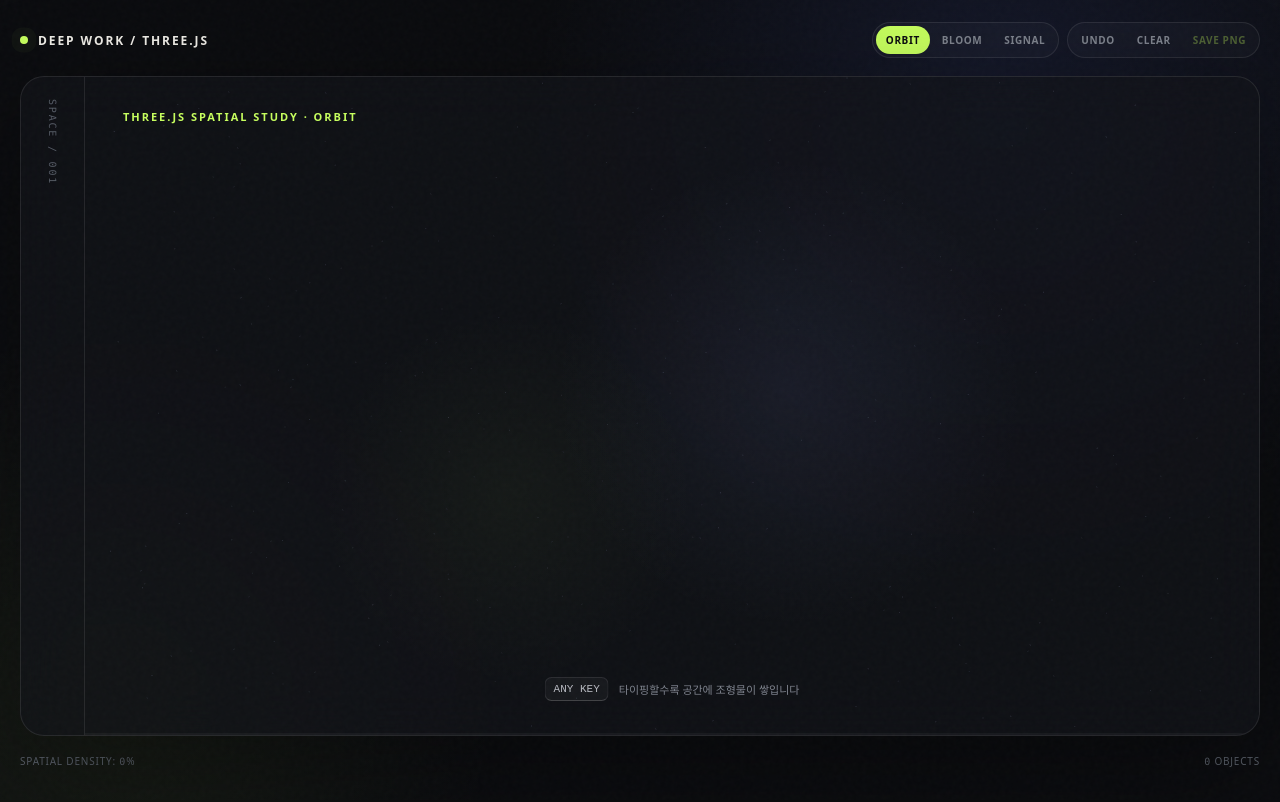
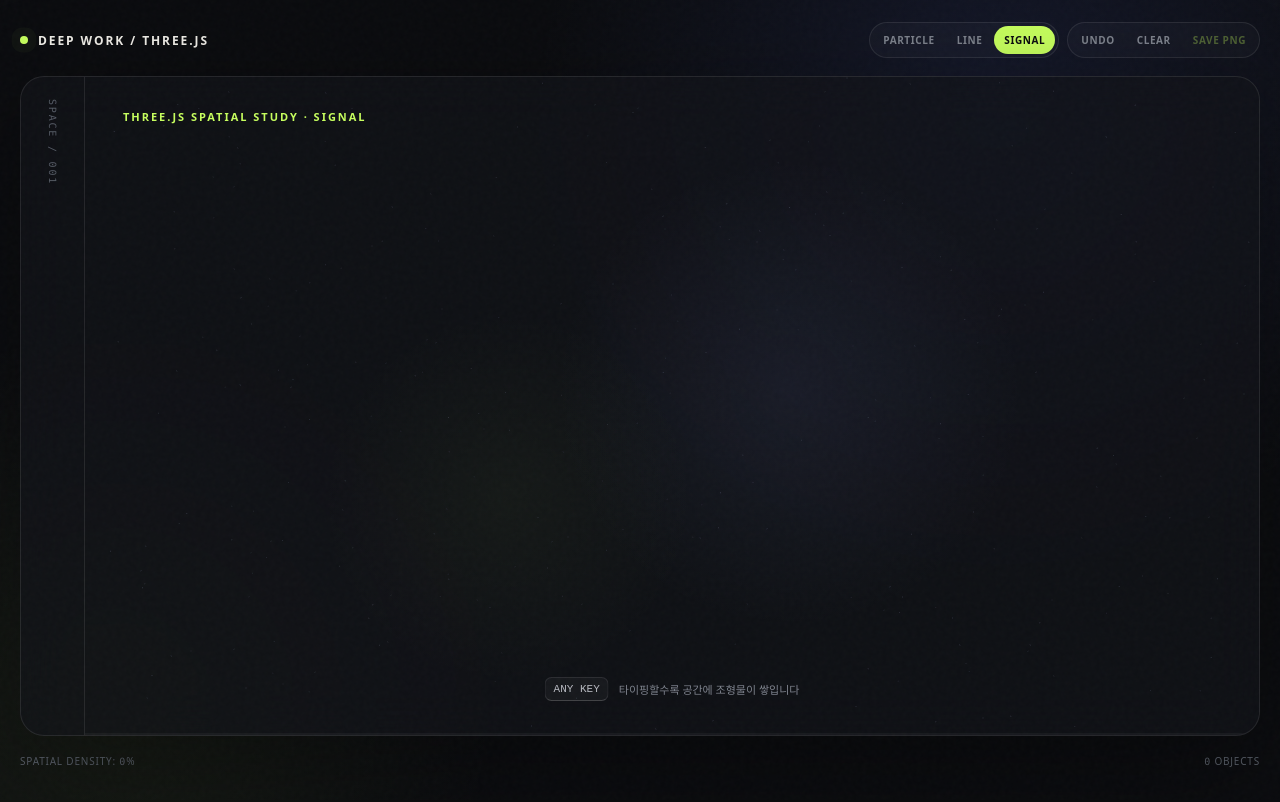
Before and after one commit to reality404studio/typeanything, a Next.js app: page /draw in a window 1280 px wide. Built offline with nearby package versions, Linux system fonts and the light colour scheme.

Commit message:
Refresh Three.js visual modes

```diff
--- a/app/draw/page.tsx
+++ b/app/draw/page.tsx
@@ -4,7 +4,7 @@ import { useCallback, useEffect, useRef, useState } from "react";
 import * as THREE from "three";
 import "./draw.css";
 
-type DrawingMode = "orbit" | "bloom" | "signal";
+type DrawingMode = "particle" | "line" | "signal";
 
 type SceneRuntime = {
   camera: THREE.PerspectiveCamera;
@@ -17,14 +17,14 @@ type SceneRuntime = {
 };
 
 const palette = {
-  orbit: [0xc7ff5e, 0xf1efe9, 0x91a7ff],
-  bloom: [0xff806e, 0xc7ff5e, 0x91a7ff, 0xf1efe9],
+  particle: [0xc7ff5e, 0xf1efe9, 0x91a7ff, 0xff806e],
+  line: [0x91a7ff, 0xc7ff5e, 0xff806e, 0xf1efe9],
   signal: [0x91a7ff, 0xc7ff5e, 0xff806e],
 };
 
 const modeLabels: Record<DrawingMode, string> = {
-  orbit: "Orbit",
-  bloom: "Bloom",
+  particle: "Particle",
+  line: "Line",
   signal: "Signal",
 };
 
@@ -60,77 +60,120 @@ function addParticleHalo(group: THREE.Group, color: number, amount: number) {
   group.add(new THREE.Points(geometry, material));
 }
 
-function createOrbit(color: number, complexity: number) {
+function createParticle(color: number, complexity: number) {
   const group = new THREE.Group();
-  const ringCount = 1 + (complexity % 3);
+  const amount = 36 + complexity * 6;
+  const positions = new Float32Array(amount * 3);
+  const connectionPoints: THREE.Vector3[] = [];
 
-  for (let index = 0; index < ringCount; index += 1) {
-    const radius = randomBetween(0.38, 0.92) + index * 0.11;
-    const geometry = new THREE.TorusGeometry(
-      radius,
-      randomBetween(0.008, 0.026),
-      8,
-      80,
+  for (let index = 0; index < amount; index += 1) {
+    const radius = Math.pow(Math.random(), 0.62) * randomBetween(0.72, 1.48);
+    const theta = randomBetween(0, Math.PI * 2);
+    const phi = Math.acos(randomBetween(-1, 1));
+    const point = new THREE.Vector3(
+      Math.sin(phi) * Math.cos(theta) * radius,
+      Math.sin(phi) * Math.sin(theta) * radius * randomBetween(0.45, 0.9),
+      Math.cos(phi) * radius * randomBetween(0.5, 1),
     );
-    const material = new THREE.MeshBasicMaterial({
-      blending: THREE.AdditiveBlending,
-      color,
-      depthWrite: false,
-      opacity: randomBetween(0.38, 0.78),
-      transparent: true,
-    });
-    const ring = new THREE.Mesh(geometry, material);
-    ring.rotation.set(
-      randomBetween(-1.2, 1.2),
-      randomBetween(-1.2, 1.2),
-      randomBetween(-1.2, 1.2),
-    );
-    ring.scale.y = randomBetween(0.45, 1);
-    group.add(ring);
+    positions[index * 3] = point.x;
+    positions[index * 3 + 1] = point.y;
+    positions[index * 3 + 2] = point.z;
+    if (index < 8 + complexity) connectionPoints.push(point);
   }
 
-  const core = new THREE.Mesh(
-    new THREE.IcosahedronGeometry(randomBetween(0.06, 0.13), 1),
-    new THREE.MeshBasicMaterial({ color }),
+  const particleGeometry = new THREE.BufferGeometry();
+  particleGeometry.setAttribute(
+    "position",
+    new THREE.BufferAttribute(positions, 3),
   );
-  core.position.set(randomBetween(-0.6, 0.6), randomBetween(-0.6, 0.6), 0);
-  group.add(core);
-  addParticleHalo(group, color, 12 + complexity);
+  group.add(
+    new THREE.Points(
+      particleGeometry,
+      new THREE.PointsMaterial({
+        blending: THREE.AdditiveBlending,
+        color,
+        depthWrite: false,
+        opacity: 0.9,
+        size: randomBetween(0.045, 0.085),
+        sizeAttenuation: true,
+        transparent: true,
+      }),
+    ),
+  );
+
+  const connectionGeometry = new THREE.BufferGeometry().setFromPoints(
+    connectionPoints.flatMap((point, index) => [
+      point,
+      connectionPoints[(index * 3 + complexity) % connectionPoints.length],
+    ]),
+  );
+  group.add(
+    new THREE.LineSegments(
+      connectionGeometry,
+      new THREE.LineBasicMaterial({
+        blending: THREE.AdditiveBlending,
+        color,
+        depthWrite: false,
+        opacity: 0.24,
+        transparent: true,
+      }),
+    ),
+  );
+
+  addParticleHalo(group, color, 8 + complexity);
   return group;
 }
 
-function createBloom(color: number, complexity: number) {
+function createLine(color: number, complexity: number) {
   const group = new THREE.Group();
-  const petalCount = 4 + (complexity % 5);
+  const lineCount = 2 + (complexity % 4);
+  const baseColor = new THREE.Color(color);
+  const fadeColor = new THREE.Color(0xf1efe9);
 
-  for (let index = 0; index < petalCount; index += 1) {
-    const angle = (index / petalCount) * Math.PI * 2;
-    const geometry = new THREE.SphereGeometry(randomBetween(0.2, 0.34), 16, 10);
-    const material = new THREE.MeshPhongMaterial({
+  for (let index = 0; index < lineCount; index += 1) {
+    const spread = 0.34 + index * 0.12;
+    const points = [
+      new THREE.Vector3(-1.15, randomBetween(-spread, spread), randomBetween(-0.4, 0.4)),
+      new THREE.Vector3(-0.5, randomBetween(-0.85, 0.85), randomBetween(-0.65, 0.65)),
+      new THREE.Vector3(0.15, randomBetween(-0.9, 0.9), randomBetween(-0.75, 0.75)),
+      new THREE.Vector3(0.72, randomBetween(-0.72, 0.72), randomBetween(-0.6, 0.6)),
+      new THREE.Vector3(1.25, randomBetween(-spread, spread), randomBetween(-0.4, 0.4)),
+    ];
+    const curve = new THREE.CatmullRomCurve3(points);
+    const curvePoints = curve.getPoints(36);
+    const geometry = new THREE.BufferGeometry().setFromPoints(curvePoints);
+    const colors = new Float32Array(curvePoints.length * 3);
+
+    curvePoints.forEach((_, pointIndex) => {
+      const normalized = pointIndex / Math.max(curvePoints.length - 1, 1);
+      const edgeFade = Math.sin(normalized * Math.PI);
+      const vertexColor = baseColor
+        .clone()
+        .lerp(fadeColor, (1 - edgeFade) * 0.72);
+      colors[pointIndex * 3] = vertexColor.r;
+      colors[pointIndex * 3 + 1] = vertexColor.g;
+      colors[pointIndex * 3 + 2] = vertexColor.b;
+    });
+    geometry.setAttribute("color", new THREE.BufferAttribute(colors, 3));
+
+    const material = new THREE.LineBasicMaterial({
       blending: THREE.AdditiveBlending,
-      color,
-      emissive: color,
-      emissiveIntensity: 0.34,
-      opacity: randomBetween(0.13, 0.28),
-      shininess: 90,
-      side: THREE.DoubleSide,
+      depthWrite: false,
+      opacity: randomBetween(0.42, 0.76),
       transparent: true,
+      vertexColors: true,
     });
-    const petal = new THREE.Mesh(geometry, material);
-    petal.scale.set(randomBetween(1.8, 2.8), randomBetween(0.28, 0.45), 0.68);
-    petal.position.set(Math.cos(angle) * 0.34, Math.sin(angle) * 0.34, 0);
-    petal.rotation.z = angle;
-    petal.rotation.x = randomBetween(-0.65, 0.65);
-    group.add(petal);
+    const line = new THREE.Line(geometry, material);
+    line.position.y = (index - (lineCount - 1) / 2) * 0.12;
+    line.rotation.set(
+      randomBetween(-0.38, 0.38),
+      randomBetween(-0.6, 0.6),
+      randomBetween(-0.32, 0.32),
+    );
+    group.add(line);
   }
 
-  group.add(
-    new THREE.Mesh(
-      new THREE.SphereGeometry(0.1, 16, 12),
-      new THREE.MeshBasicMaterial({ color: 0xf1efe9 }),
-    ),
-  );
-  addParticleHalo(group, color, 18 + complexity * 2);
+  addParticleHalo(group, color, 5 + complexity);
   return group;
 }
 
@@ -184,10 +227,10 @@ function createSpatialMark(mode: DrawingMode, key: string, index: number) {
   const color = colors[(code + index) % colors.length];
   const complexity = 2 + ((code + index) % 7);
   const group =
-    mode === "orbit"
-      ? createOrbit(color, complexity)
-      : mode === "bloom"
-        ? createBloom(color, complexity)
+    mode === "particle"
+      ? createParticle(color, complexity)
+      : mode === "line"
+        ? createLine(color, complexity)
         : createSignal(color, complexity);
 
   group.position.set(
@@ -311,14 +354,14 @@ function MobileKeyboard({
 }
 
 export default function DrawingPage() {
-  const [mode, setMode] = useState<DrawingMode>("orbit");
+  const [mode, setMode] = useState<DrawingMode>("signal");
   const [markCount, setMarkCount] = useState(0);
   const [pulse, setPulse] = useState(false);
   const [sceneReady, setSceneReady] = useState(false);
   const [webglError, setWebglError] = useState(false);
   const canvasRef = useRef<HTMLCanvasElement>(null);
   const captureRef = useRef<HTMLTextAreaElement>(null);
-  const modeRef = useRef<DrawingMode>("orbit");
+  const modeRef = useRef<DrawingMode>("signal");
   const isMobileRef = useRef(false);
   const pendingKeysRef = useRef<string[]>([]);
   const pulseTimerRef = useRef<ReturnType<typeof setTimeout> | null>(null);
```
